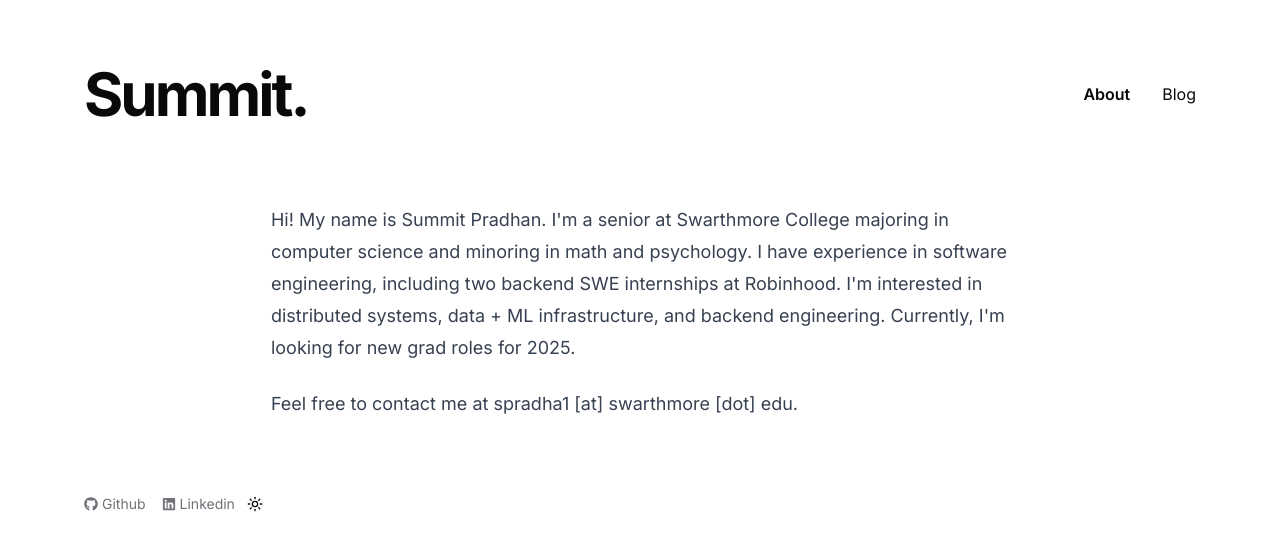
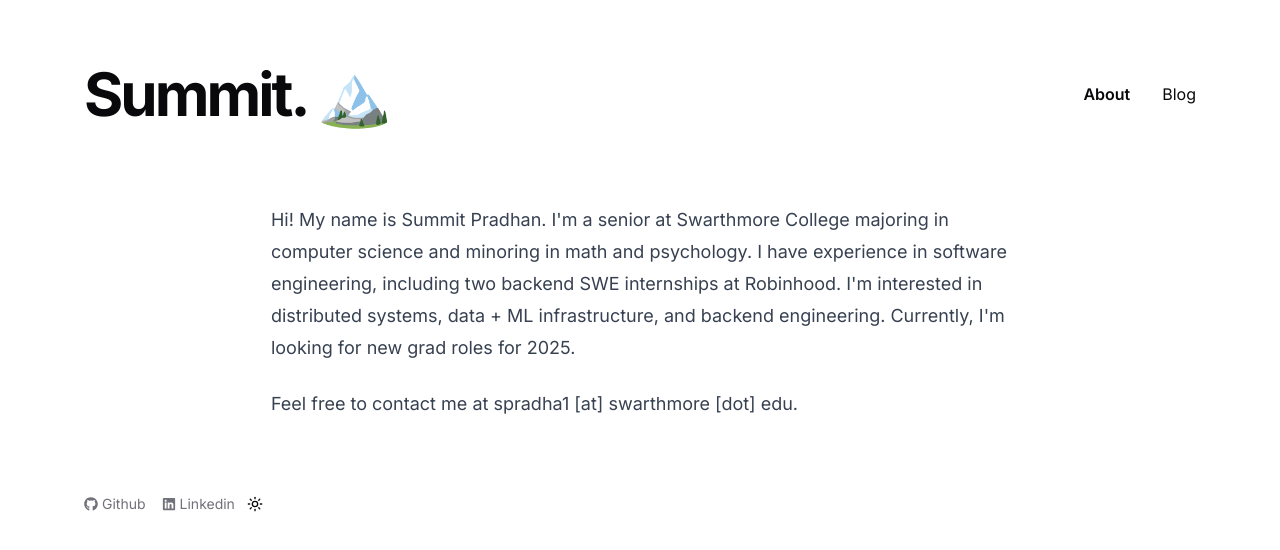
Before and after one commit to mountaint0p/summit-portfolio, a Next.js app: page / in a window 1280 px wide. Shown: the top 550 px of the page. Built offline with nearby package versions, Linux system fonts and the light colour scheme; no server answers.

Commit message:
Add mountain emoji

```diff
--- a/src/config.ts
+++ b/src/config.ts
@@ -1,7 +1,7 @@
 const buildConfig = () => {
 	const blogId = process.env.NEXT_PUBLIC_BLOG_ID;
 	if (!blogId) throw new Error("NEXT_PUBLIC_BLOG_ID is missing");
-	const name = process.env.NEXT_PUBLIC_BLOG_DISPLAY_NAME || "Summit.";
+	const name = process.env.NEXT_PUBLIC_BLOG_DISPLAY_NAME || "Summit. 🏔️";
 	const copyright = process.env.NEXT_PUBLIC_BLOG_COPYRIGHT || "Summit Pradhan";
 	const defaultTitle =
 		process.env.NEXT_DEFAULT_METADATA_DEFAULT_TITLE || "Summit's Portfolio";
```
